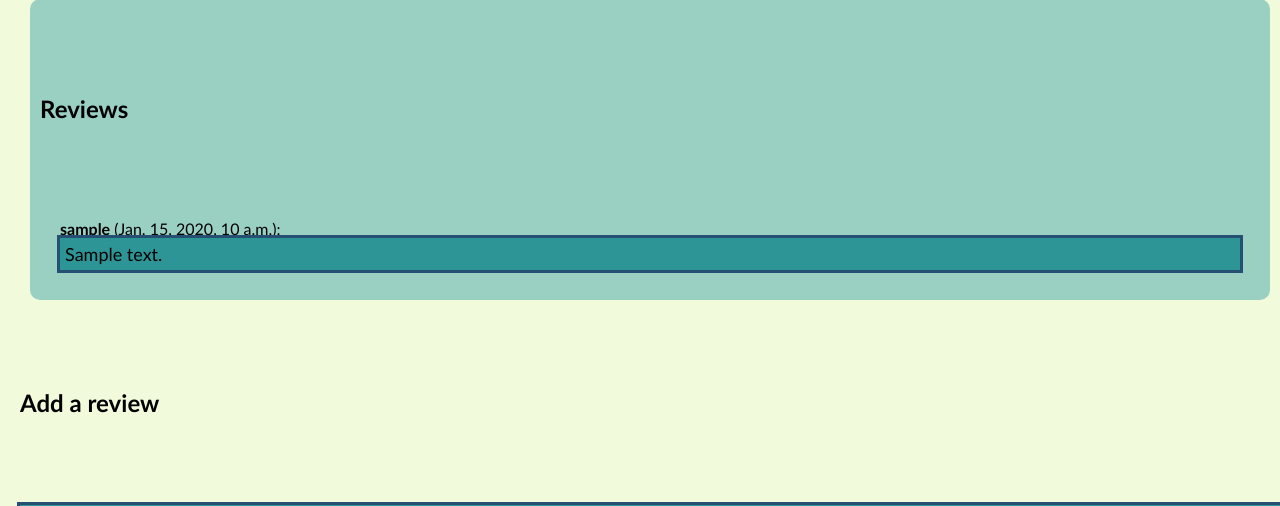
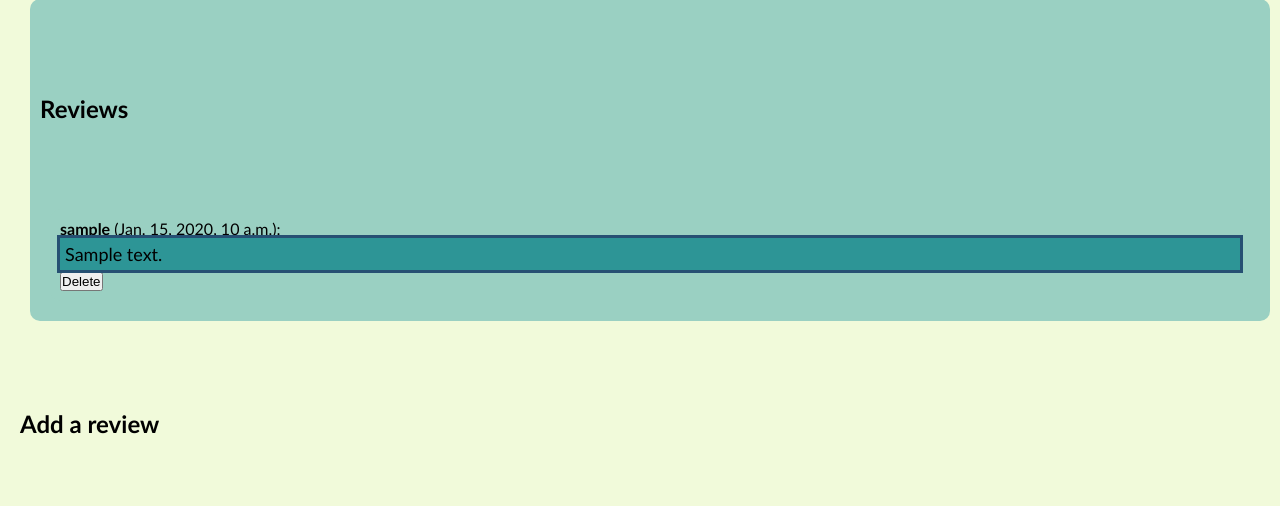
Before and after one commit to nurhussein1/e15wad, a Django app: a page that uses templates/realm/book/book.html in a window 1280 px wide. Shown: the part 524-1030 px from the top of the page. Run offline with Django 3.2, Linux system fonts and the light colour scheme; a user stored in the database is signed in; tables that the repository leaves empty hold one stand-in row (values such as "Sample post"); grey boxes marked "Sample" are stand-in pictures.

Commit message:
reviews now can be deleted

```diff
--- a/realm/urls.py
+++ b/realm/urls.py
@@ -27,4 +27,5 @@ urlpatterns = [
     path('read/<slug:book_slug>/', views.read_book, name='read_book'),
     path('confirm_rental/<int:book_id>/', views.confirm_rental, name='confirm_rental'),
     path('add_to_wishlist/<int:book_id>/', views.add_to_wishlist, name='add_to_wishlist'),
+    path('delete_review/<int:review_id>/', views.delete_review, name='delete_review'),
 ]+ static(settings.MEDIA_URL, document_root=settings.MEDIA_ROOT)
--- a/realm/views.py
+++ b/realm/views.py
@@ -7,7 +7,7 @@ from django.shortcuts import get_object_or_404, redirect
 from django.contrib.auth.decorators import login_required
 from django.views.decorators.http import require_POST
 from django.shortcuts import render, get_object_or_404
-from .models import Book, Rental, Wishlist
+from .models import Book, Rental, Review, Wishlist
 from django.contrib import messages
 from django.utils import timezone
 import datetime
@@ -272,3 +272,14 @@ def read_book(request, book_slug):
 
     context = {'book': book}
     return render(request, 'realm/read_book.html', context)
+
+def delete_review(request, review_id):
+    review = get_object_or_404(Review, id=review_id)
+    if review.user == request.user:
+        book_slug = review.book.slug
+        review.delete()
+        messages.success(request, "Review successfully deleted.")
+        return redirect('realm:book', book_name_slug=book_slug)
+    else:
+        messages.error(request, "You do not have permission to delete this review.")
+        return redirect('realm:book', book_name_slug=review.book.slug)
--- a/templates/realm/book/book.html
+++ b/templates/realm/book/book.html
@@ -69,12 +69,18 @@
     <div>
         <h2>Reviews</h2>
         {% for review in reviews %}
-        <div>
+            <div>
             <strong>{{ review.user.username }}</strong> ({{ review.created_at }}):
             <p>{{ review.comment }}</p>
-        </div>
+            {% if request.user == review.user %}
+            <form action="{% url 'realm:delete_review' review.id %}" method="post" style="display: inline;">
+                {% csrf_token %}
+                <input type="submit" value="Delete" onclick="return confirm('You are deleting your review. Are you sure?');">
+            </form>
+            {% endif %}
+            </div>
         {% empty %}
-        <p>No reviews yet.</p>
+            <p>No reviews yet.</p>
         {% endfor %}
     </div>
 
```
